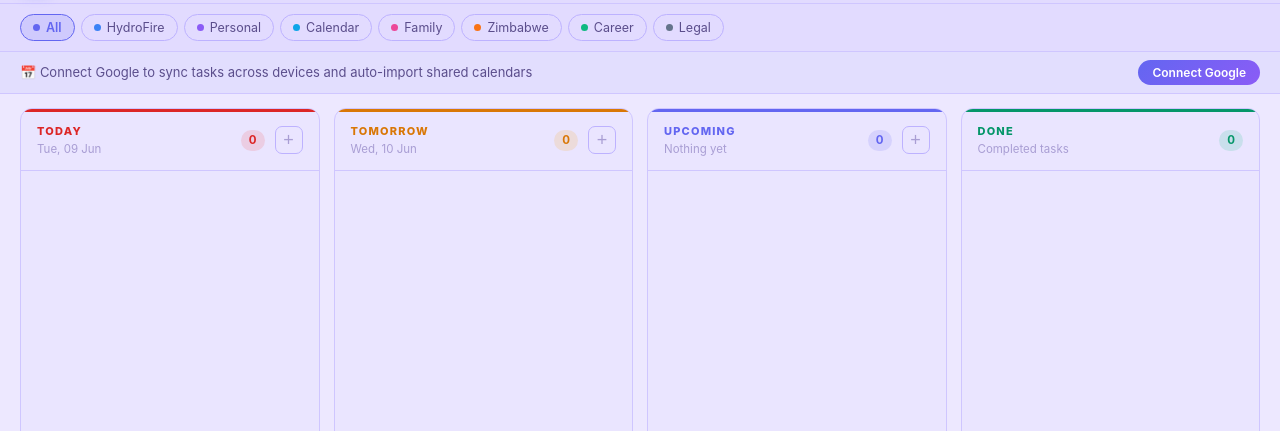
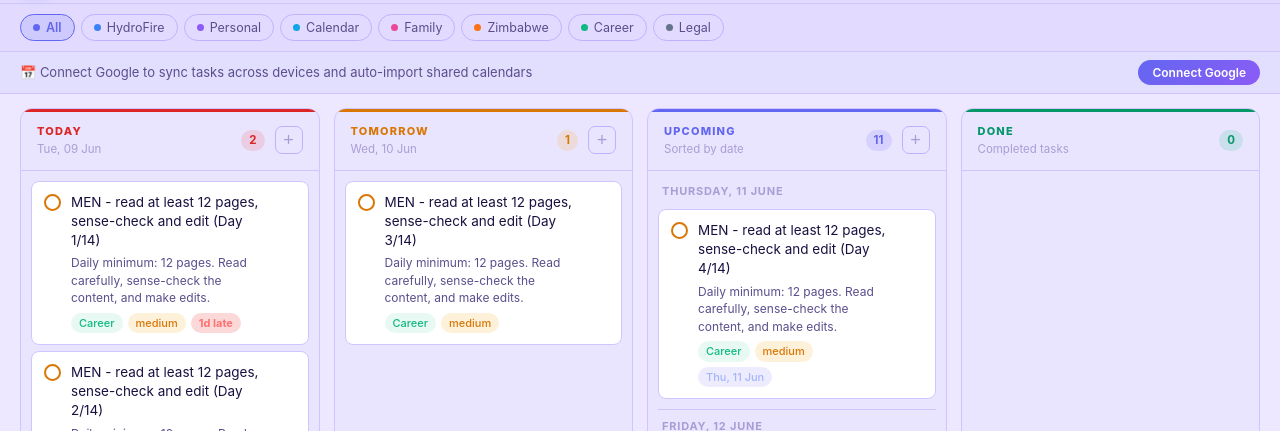
Before and after one commit to MunyaChipunza/munyaapp, a plain HTML site: page index.html in a window 1280 px wide. Shown: the part 54-485 px from the top of the page. Drawn offline with Linux system fonts and the light colour scheme.

Commit message:
Add two-week MEN reading plan

```diff
--- a/index.html
+++ b/index.html
@@ -667,6 +667,34 @@ function normalizeTask(task){
 
 function normalizeTaskSet(list){
   return Array.isArray(list) ? list.map(normalizeTask).filter(Boolean) : [];
+}
+
+function addMenReadingPlan(){
+  const createdAt='2026-06-08T06:00:00.000Z';
+  const dates=[
+    '2026-06-08','2026-06-09','2026-06-10','2026-06-11',
+    '2026-06-12','2026-06-13','2026-06-14','2026-06-15',
+    '2026-06-16','2026-06-17','2026-06-18','2026-06-19',
+    '2026-06-20','2026-06-21'
+  ];
+  let added=false;
+  dates.forEach((dueDate,index)=>{
+    const id=`munya-men-reading-${dueDate}`;
+    if(tasks.some(task=>task.id===id)) return;
+    tasks.push({
+      id,
+      title:`MEN - read at least 12 pages, sense-check and edit (Day ${index+1}/14)`,
+      list:'Career',
+      dueDate,
+      priority:'medium',
+      done:false,
+      notes:'Daily minimum: 12 pages. Read carefully, sense-check the content, and make edits.',
+      createdAt,
+      updatedAt:createdAt
+    });
+    added=true;
+  });
+  if(added) localStorage.setItem('munyaapp',JSON.stringify(tasks));
 }
 
 function isDeletedTask(task){
@@ -1767,6 +1795,7 @@ async function manualSync(){
 }
 
 // ── Init ─────────────────────────────────────────────────
+addMenReadingPlan();
 initDragDrop();
 render();
 initGcal();
```
